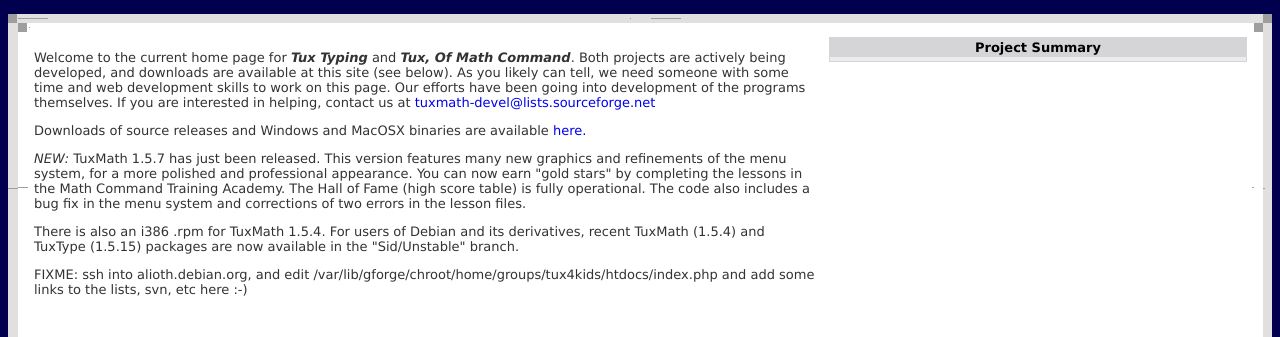
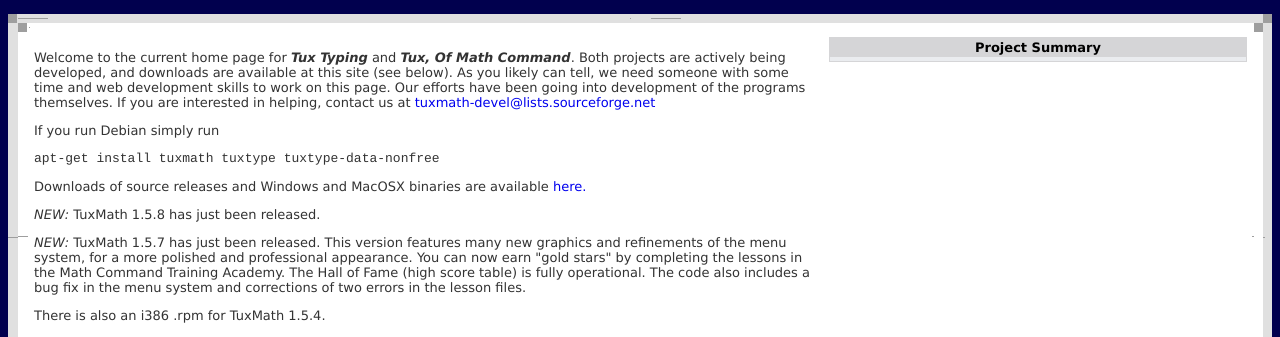
Before and after one commit to wjt/alioth-archive-tux4kids, a PHP site: page / in a window 1280 px wide. Shown: the part 61-398 px from the top of the page. Run offline with PHP 8.4, Linux system fonts and the light colour scheme; data that the repository does not hold is empty; grey boxes are pictures that could not be loaded.

Commit message:
- let's see if this really works :-) - update the text a bit and add some structure, to be continued...
git-svn-id: svn://svn.debian.org/svn/tux4kids/tux4kids-web@329 47d30e19-490b-0410-9d18-e851f4e465b3

```diff
--- a/htdocs/index.php
+++ b/htdocs/index.php
@@ -125,23 +125,32 @@ and downloads are available at this site (see below). As you likely can tell, we
  efforts have been going into development of the programs themselves.  If you are
 interested in helping, contact us at <a href="mailto:tuxmath-devel@lists.sourceforge.net?subject=Website%20help">
 tuxmath-devel@lists.sourceforge.net</a> </p>
+<p>
+If you run Debian simply run
+<pre>apt-get install tuxmath tuxtype tuxtype-data-nonfree</pre>
+</p>
 
 <p>Downloads of source releases and Windows and MacOSX binaries are
 available
 <a href="http://alioth.debian.org/frs/?group_id=31080">here.</a></p>
+
+<p><i>NEW: </i>TuxMath 1.5.8 has just been released. </p>
 
 <p><i>NEW: </i>TuxMath 1.5.7 has just been released.  This version features many new graphics
 and refinements of the menu system, for a more polished and professional appearance. You can
 now earn "gold stars" by completing the lessons in the Math Command Training Academy.  The Hall
 of Fame (high score table) is fully operational. The code also includes a bug fix in the menu
 system and corrections of two errors in the lesson files.</p>
-There is also an i386 .rpm for TuxMath 1.5.4.  For users of Debian
-and its derivatives, recent TuxMath (1.5.4) and TuxType (1.5.15)
+
+<p>There is also an i386 .rpm for TuxMath 1.5.4. </p>
+
+<p>For users of Debian
+and its derivatives, recent TuxMath (1.5.8) and TuxType (1.5.15)
 packages are now available in the "Sid/Unstable" branch.
+</p>
 
-<p>FIXME: ssh into alioth.debian.org, and edit
-/var/lib/gforge/chroot/home/groups/tux4kids/htdocs/index.php and add
-some links to the lists, svn, etc here :-)</p>
+<p><b>FIXME</b>add some links to the lists, svn, etc here :-)</p>
+
 <?php if ($handle=fopen('http://'.$domain.'/export/projnews.php?group_name='.$group_name,'r')){
 $contents = '';
 while (!feof($handle)) {
```
